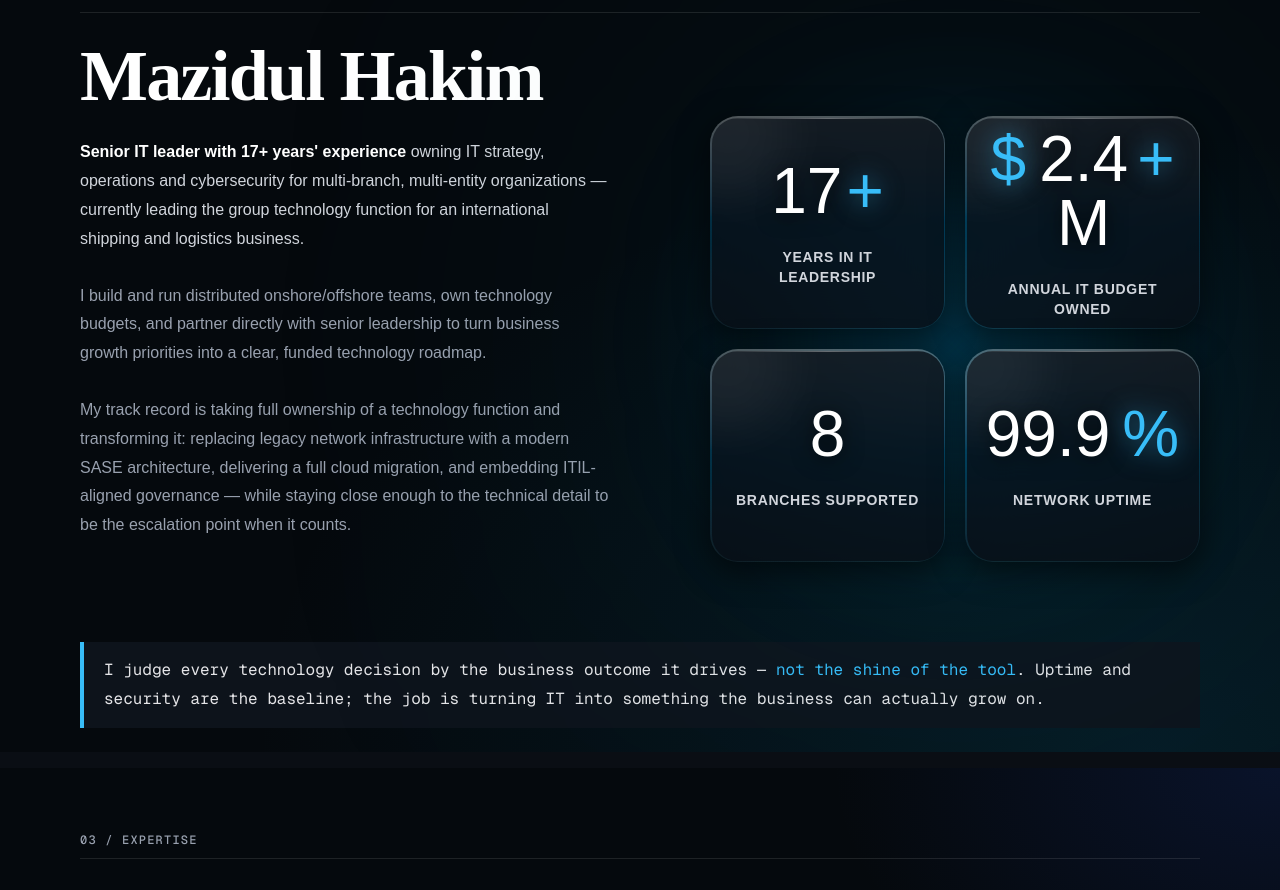
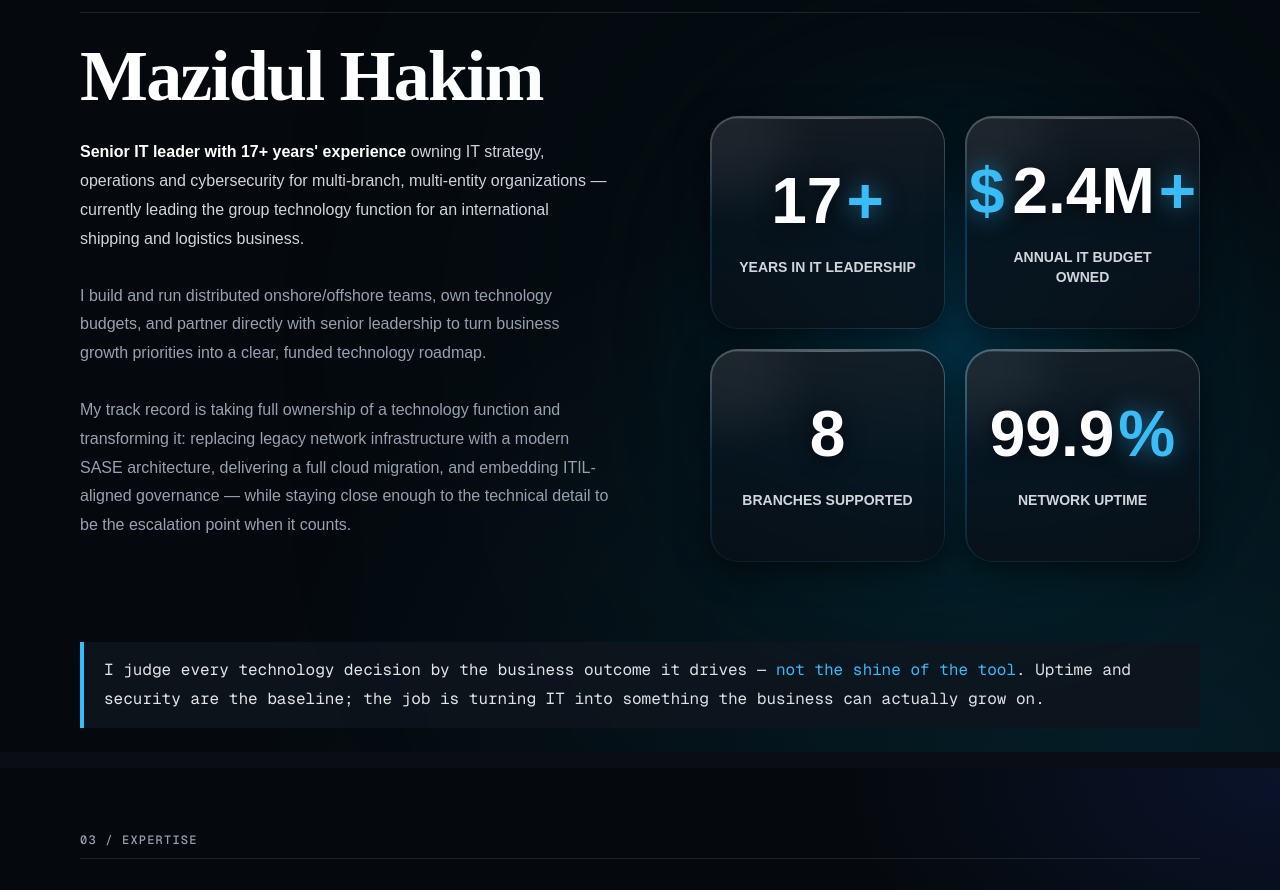
Before and after one commit to shihab-bhuiya/First-intern-Task, a Next.js app: page / in a window 1280 px wide. Shown: the part 823-1713 px from the top of the page. Built offline with nearby package versions, Linux system fonts and the light colour scheme.

Commit message:
refactor: correct formatting and adjust styles in About component for improved readability

```diff
--- a/src/components/About.tsx
+++ b/src/components/About.tsx
@@ -12,7 +12,7 @@ interface StatCard {
 
 const stats: StatCard[] = [
   { value: "17", unit: "+", label: "Years in IT leadership" },
-  { prefix: "$", value: "2.4 M", unit: "+", label: "Annual IT budget owned" },
+  { prefix: "$", value: "2.4M", unit: "+", label: "Annual IT budget owned" },
   { value: "8", label: "Branches supported" },
   { value: "99.9", unit: "%", spacedUnit: true, label: "Network uptime" },
 ];
@@ -109,7 +109,7 @@ export default function About() {
                     {/* Subtle Inner Glass Radial Gradient */}
                     <div className="pointer-events-none absolute -left-12 -top-12 h-32 w-32 rounded-full bg-white/5 blur-xl group-hover:bg-sky-400/10" />
 
-                    <p className="relative z-10 flex items-baseline font-[family-name:var(--font-oswald),sans-serif] text-4xl font-medium leading-none text-white sm:text-5xl xl:text-[64px]">
+                    <p className="relative z-10 flex items-baseline font-[family-name:var(--font-oswald),sans-serif] text-3xl font-semibold text-white sm:text-5xl xl:text-[64px]">
                       {stat.prefix && (
                         <span className="mr-2 text-[#38BDF8] drop-shadow-[0_0_12px_rgba(56,189,248,0.5)]">
                           {stat.prefix}
@@ -123,7 +123,7 @@ export default function About() {
                       {stat.unit && (
                         <span
                           className={`text-[#38BDF8] drop-shadow-[0_0_12px_rgba(56,189,248,0.5)] ${
-                            stat.spacedUnit ? "ml-3" : "ml-1"
+                            stat.spacedUnit ? "ml-1" : "ml-1"
                           }`}
                         >
                           {stat.unit}
@@ -131,7 +131,7 @@ export default function About() {
                       )}
                     </p>
 
-                    <p className="relative z-10 mt-5 text-xs font-semibold uppercase tracking-wider text-gray-300 sm:mt-6 sm:text-sm">
+                    <p className="relative z-10 mt-5 text-[8px] font-semibold uppercase tracking-normal text-gray-300 sm:mt-6 sm:text-sm">
                       {stat.label}
                     </p>
                   </div>
```
